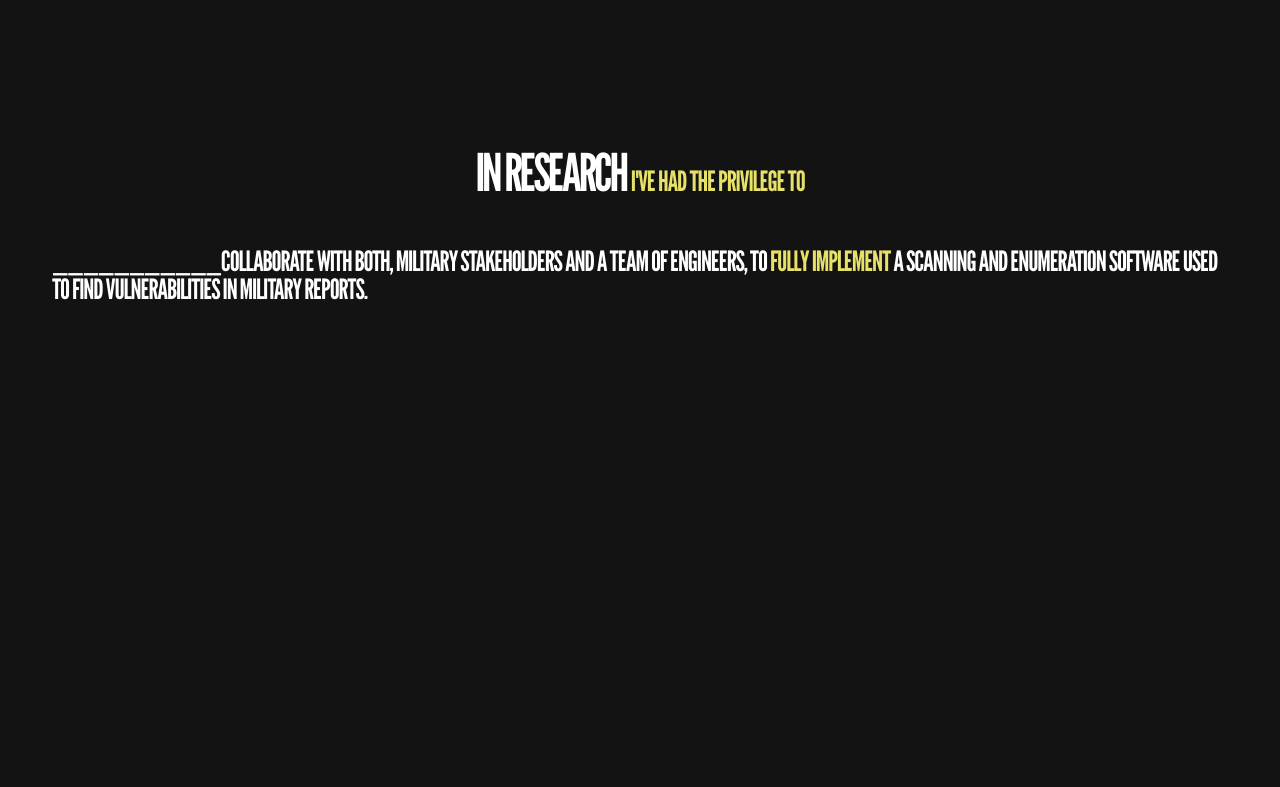
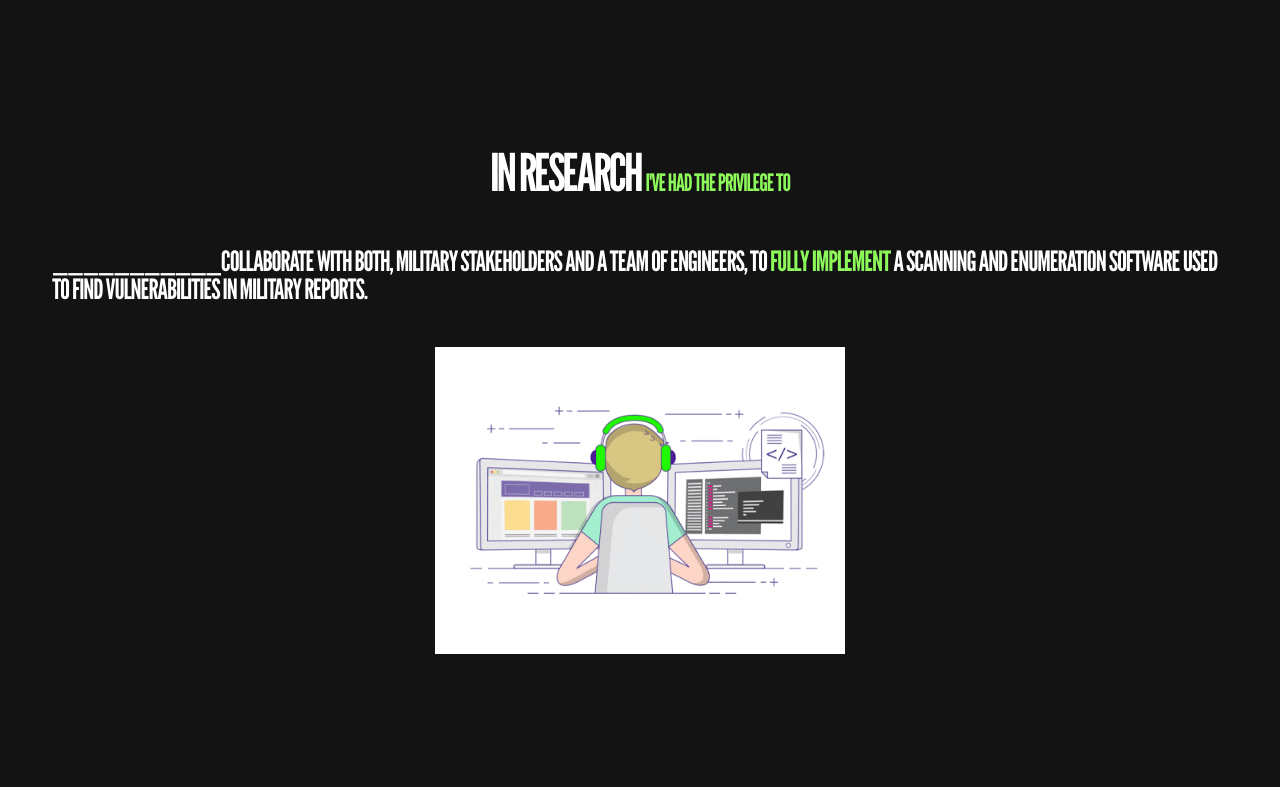
Before and after one commit to gtzjesus/Jesus, a website built with Parcel: page index.html in a window 1280 px wide. Shown: the part 4693-5480 px from the top of the page. Built offline with nearby package versions, Linux system fonts and the light colour scheme.

Commit message:
FRONTEND research addition

```diff
--- a/src/js/views/researchView.js
+++ b/src/js/views/researchView.js
@@ -1,3 +1,4 @@
+import research from '../views/imgs/research/research.gif';
 class ResearchView {
   _parentElement = document.querySelector('.research');
 
@@ -10,11 +11,14 @@ class ResearchView {
     return `
         <div class="research__container">
             <div class="research__introduction">
-                <span>in research <span class="lastname">i've had the privilege to</span>
+                <span>in research <span class="res">i've had the privilege to</span>
                 </span>
             </div>
             <div class="research__description">
-                <span>___________collaborate with both, military stakeholders and a team of engineers, to  <span class="name">fully implement</span> a scanning and enumeration software used to find vulnerabilities in military reports.<span class="lastname"></span></span>
+                <span>___________collaborate with both, military stakeholders and a team of engineers, to  <span class="research">fully implement</span> a scanning and enumeration software used to find vulnerabilities in military reports.<span class="lastname"></span></span>
+            </div>
+            <div class="research__image">
+                <img src="${research}" />
             </div>
         </div>
     `;
--- a/src/sass/_base.scss
+++ b/src/sass/_base.scss
@@ -40,6 +40,7 @@ $color-font-alternative: #e7e167;
 $color-background: #131313;
 $color-spectrum: #b5d5f1;
 $color-mapper: #ff3d00;
+$color-research: #8df95a;
 
 $grid-gap: 2.5vh;
 $grid-gap-big: 25%;
@@ -85,6 +86,14 @@ body {
 .lastname__map {
   color: #ffe0c2;
 }
+.research {
+  color: $color-research;
+}
+.res {
+  color: $color-research;
+  font-size: $font-size-sm;
+  letter-spacing: $letter-spacing-sm;
+}
 
 .landscape__orientation {
   background-color: $color-background;
--- a/src/sass/_research.scss
+++ b/src/sass/_research.scss
@@ -19,3 +19,10 @@
   letter-spacing: $letter-spacing-sm;
   padding: $basic-padding-overall;
 }
+.research__image {
+  display: flex;
+  justify-content: center;
+}
+.research__image img {
+  width: 80%;
+}
```
Also changed, not shown: src/js/views/imgs/research/research.gif (added).
